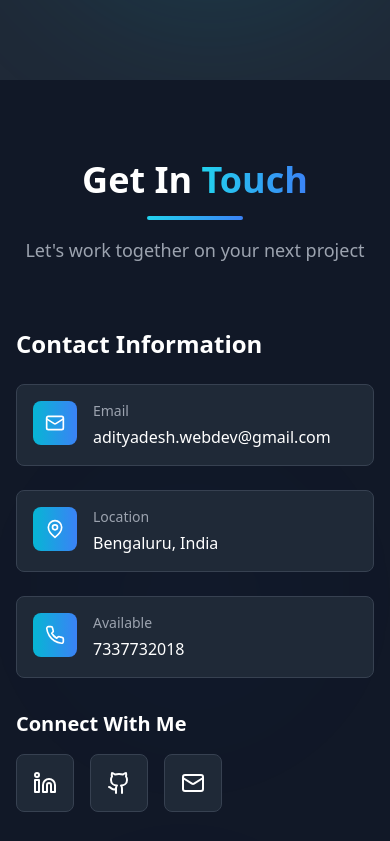
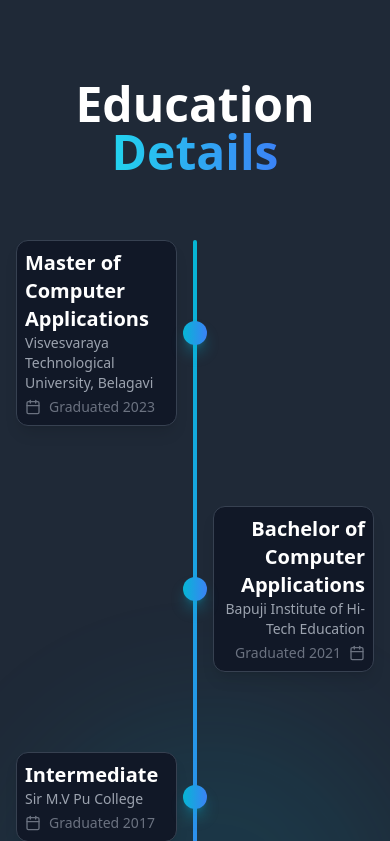
Before and after one commit to AdityaDesh1/Aditya_new_protfolio, a React (Vite) app: page / in a window 390 px wide. Shown: the part 9563-10404 px from the top of the page. Built offline with nearby package versions, Linux system fonts and the light colour scheme.

Commit message:
-- Updated the Education Part in Experience Page

```diff
--- a/src/components/Experience.tsx
+++ b/src/components/Experience.tsx
@@ -11,7 +11,7 @@ const Experience = () => {
     'Built reusable and maintainable React components to improve scalability.',
     'Implemented responsive layouts optimized for mobile and tablet devices.',
     'Enhanced web performance by minimizing CSS/JS and compressing assets.',
-    ' Improved UI consistency, accessibility, and responsiveness across the School Website.',
+    'Improved UI consistency, accessibility, and responsiveness across the School Website.',
   ];
 
   const secondResponsibilities = [
@@ -35,18 +35,50 @@ const Experience = () => {
     },
   ];
 
+  const education = [
+    {
+      degree: 'Master of Computer Applications',
+      college: 'Visvesvaraya Technological University, Belagavi',
+      year: 'Graduated 2023',
+      icon: GraduationCap,
+      // description:
+      //   'Specialized in Web Development, Database Management, and Software Engineering. Completed major full-stack projects using modern technologies.',
+    },
+    {
+      degree: 'Bachelor of Computer Applications',
+      college: 'Bapuji Institute of Hi-Tech Education',
+      year: 'Graduated 2021',
+      icon: GraduationCap,
+      // description:
+      //   'Built a strong foundation in programming, database systems, and web development. Completed mini projects and participated in coding competitions.',
+    },
+    {
+      degree: 'Intermediate',
+      college: 'Sir M.V Pu College',
+      year: 'Graduated 2017',
+      icon: GraduationCap,
+    },
+    {
+      degree: 'Higher Primary School',
+      college: 'D.R.R School',
+      year: 'Graduated 2015',
+      icon: GraduationCap,
+    },
+  ];
+
+
   return (
     <section id="experience" className="py-20 bg-gray-800 relative overflow-hidden">
       <div className="absolute top-10 left-0 w-72 h-72 bg-green-500/10 rounded-full blur-3xl animate-float"></div>
       <div className="absolute bottom-10 right-0 w-96 h-96 bg-cyan-500/10 rounded-full blur-3xl animate-float-delayed"></div>
 
       <div className="max-w-7xl mx-auto px-4 sm:px-6 lg:px-8 relative z-10">
+
         {/* ---------- Section Title ---------- */}
         <div
           ref={titleRef}
-          className={`text-center mb-16 transition-all duration-1000 ${
-            titleVisible ? 'opacity-100 translate-y-0' : 'opacity-0 translate-y-10'
-          }`}
+          className={`text-center mb-16 transition-all duration-1000 ${titleVisible ? 'opacity-100 translate-y-0' : 'opacity-0 translate-y-10'
+            }`}
         >
           <h2 className="text-4xl md:text-5xl font-bold text-white mb-4">
             Experience & <span className="text-transparent bg-clip-text bg-gradient-to-r from-cyan-400 to-blue-500">Achievements</span>
@@ -56,14 +88,14 @@ const Experience = () => {
 
         {/* ---------- Experience Cards ---------- */}
         <div ref={cardsRef} className="grid lg:grid-cols-2 gap-8 mb-16">
+
           {/* --------- First Company --------- */}
           <div
-            className={`bg-gray-900 rounded-xl p-8 border border-gray-700 hover:border-cyan-500 transition-all duration-500 h-full transform hover:-translate-y-2 hover:shadow-xl hover:shadow-cyan-500/20 ${
-              cardsVisible ? 'opacity-100 translate-x-0' : 'opacity-0 -translate-x-20'
-            }`}
+            className={`bg-gray-900 rounded-xl p-8 border border-gray-700 hover:border-cyan-500 transition-all duration-500 h-full transform hover:-translate-y-2 hover:shadow-xl hover:shadow-cyan-500/20 ${cardsVisible ? 'opacity-100 translate-x-0' : 'opacity-0 -translate-x-20'
+              }`}
           >
             <div className="flex items-start gap-4 mb-6">
-              <div className="p-3 bg-gradient-to-r from-cyan-500 to-blue-500 rounded-lg group-hover:scale-110 transition-transform duration-300">
+              <div className="p-3 bg-gradient-to-r from-cyan-500 to-blue-500 rounded-lg">
                 <Briefcase className="w-6 h-6 text-white" />
               </div>
               <div>
@@ -79,7 +111,7 @@ const Experience = () => {
             <div className="space-y-3">
               {responsibilities.map((item, index) => (
                 <div key={index} className="flex items-start gap-3 group">
-                  <CheckCircle2 className="w-5 h-5 text-cyan-400 mt-0.5 flex-shrink-0 group-hover:scale-110 transition-transform duration-300" />
+                  <CheckCircle2 className="w-5 h-5 text-cyan-400 mt-0.5 flex-shrink-0" />
                   <p className="text-gray-300 leading-relaxed">{item}</p>
                 </div>
               ))}
@@ -88,13 +120,12 @@ const Experience = () => {
 
           {/* --------- Second Company --------- */}
           <div
-            className={`bg-gray-900 rounded-xl p-8 border border-gray-700 hover:border-green-500 transition-all duration-500 h-full transform hover:-translate-y-2 hover:shadow-xl hover:shadow-green-500/20 ${
-              cardsVisible ? 'opacity-100 translate-x-0' : 'opacity-0 translate-x-20'
-            }`}
+            className={`bg-gray-900 rounded-xl p-8 border border-gray-700 hover:border-green-500 transition-all duration-500 h-full transform hover:-translate-y-2 hover:shadow-xl hover:shadow-green-500/20 ${cardsVisible ? 'opacity-100 translate-x-0' : 'opacity-0 translate-x-20'
+              }`}
             style={{ transitionDelay: '200ms' }}
           >
             <div className="flex items-start gap-4 mb-6">
-              <div className="p-3 bg-gradient-to-r from-green-500 to-emerald-500 rounded-lg group-hover:scale-110 transition-transform duration-300">
+              <div className="p-3 bg-gradient-to-r from-green-500 to-emerald-500 rounded-lg">
                 <Briefcase className="w-6 h-6 text-white" />
               </div>
               <div>
@@ -110,63 +141,31 @@ const Experience = () => {
             <div className="space-y-3">
               {secondResponsibilities.map((item, index) => (
                 <div key={index} className="flex items-start gap-3 group">
-                  <CheckCircle2 className="w-5 h-5 text-green-400 mt-0.5 flex-shrink-0 group-hover:scale-110 transition-transform duration-300" />
+                  <CheckCircle2 className="w-5 h-5 text-green-400 mt-0.5 flex-shrink-0" />
                   <p className="text-gray-300 leading-relaxed">{item}</p>
                 </div>
               ))}
             </div>
           </div>
-
-          {/* --------- Commented Education Section ---------
-          <div
-            className={`bg-gray-900 rounded-xl p-8 border border-gray-700 hover:border-cyan-500 transition-all duration-500 h-full transform hover:-translate-y-2 hover:shadow-xl hover:shadow-cyan-500/20 ${
-              cardsVisible ? 'opacity-100 translate-x-0' : 'opacity-0 translate-x-20'
-            }`}
-            style={{ transitionDelay: '200ms' }}
-          >
-            <div className="flex items-start gap-4 mb-6">
-              <div className="p-3 bg-gradient-to-r from-green-500 to-emerald-500 rounded-lg group-hover:scale-110 transition-transform duration-300">
-                <GraduationCap className="w-6 h-6 text-white" />
-              </div>
-              <div>
-                <h3 className="text-2xl font-bold text-white mb-2">Education</h3>
-                <p className="text-cyan-400 font-semibold mb-1">Master of Computer Applications</p>
-                <p className="text-gray-400">Visvesvaraya Technological University, Belagavi</p>
-                <div className="flex items-center gap-2 text-gray-400 mt-1">
-                  <Calendar className="w-4 h-4" />
-                  <span>Graduated 2024</span>
-                </div>
-              </div>
-            </div>
-
-            <div className="mt-6 p-4 bg-gray-800 rounded-lg border border-gray-700">
-              <p className="text-gray-300 leading-relaxed">
-                Specialized in Web Development, Database Management, and Software Engineering. Completed major projects in full-stack development and gained hands-on experience with modern web technologies.
-              </p>
-            </div>
-          </div>
-          */}
         </div>
 
         {/* ---------- Achievements Section ---------- */}
         <div ref={achievementsRef}>
           <h3
-            className={`text-3xl font-bold text-white mb-8 text-center transition-all duration-1000 ${
-              achievementsVisible ? 'opacity-100 translate-y-0' : 'opacity-0 translate-y-10'
-            }`}
+            className={`text-3xl font-bold text-white mb-8 text-center transition-all duration-1000 ${achievementsVisible ? 'opacity-100 translate-y-0' : 'opacity-0 translate-y-10'
+              }`}
           >
             Certifications & <span className="text-transparent bg-clip-text bg-gradient-to-r from-cyan-400 to-blue-500">Achievements</span>
           </h3>
 
-          <div className="grid md:grid-cols-2 gap-6">
+          <div className="grid md:grid-cols-2 gap-6 mb-16">
             {achievements.map((achievement, index) => {
               const Icon = achievement.icon;
               return (
                 <div
                   key={index}
-                  className={`group bg-gray-900 rounded-xl p-6 border border-gray-700 hover:border-cyan-500 transition-all duration-500 transform hover:-translate-y-2 hover:shadow-xl hover:shadow-cyan-500/20 hover:rotate-2 ${
-                    achievementsVisible ? 'opacity-100 scale-100' : 'opacity-0 scale-90'
-                  }`}
+                  className={`group bg-gray-900 rounded-xl p-6 border border-gray-700 hover:border-cyan-500 transition-all duration-500 transform hover:-translate-y-2 hover:shadow-xl hover:shadow-cyan-500/20 hover:rotate-2 ${achievementsVisible ? 'opacity-100 scale-100' : 'opacity-0 scale-90'
+                    }`}
                   style={{ transitionDelay: `${index * 150}ms` }}
                 >
                   <div className="flex justify-center mb-4">
@@ -185,6 +184,68 @@ const Experience = () => {
             })}
           </div>
         </div>
+
+        {/* ---------- Education Details Section ---------- */}
+
+        {/* <h2 className="text-4xl md:text-5xl font-bold text-white mb-4 text-center">
+            Education & <span className="text-transparent bg-clip-text bg-gradient-to-r from-cyan-400 to-blue-500">Details</span>
+          </h2>
+          <div className="w-24 h-1 bg-gradient-to-r from-cyan-400 to-blue-500 mx-auto rounded-full"></div> */}
+
+        {/* ---------- Education Details Section (Alternate Timeline) ---------- */}
+        <div
+          className={`mt-20 transition-all duration-700 ${achievementsVisible ? "opacity-100 translate-y-0" : "opacity-0 translate-y-10"
+            }`}
+        >
+          <h3 className="text-5xl font-bold text-white mb-16 text-center">
+            Education{" "}
+            <span className="text-transparent bg-clip-text bg-gradient-to-r from-cyan-400 to-blue-500">
+              Details
+            </span>
+          </h3>
+
+          <div className="relative max-w-5xl mx-auto">
+            {/* Center Line */}
+            <div className="absolute left-1/2 transform -translate-x-1/2 w-1 h-full bg-gradient-to-b from-cyan-500 to-blue-500 rounded-full"></div>
+
+            <div className="space-y-20">
+              {education.map((edu, index) => {
+                const isLeft = index % 2 === 0;
+
+                return (
+                  <div
+                    key={index}
+                    className={`relative flex items-center ${isLeft ? "justify-start" : "justify-end"
+                      }`}
+                  >
+                    {/* Node Dot */}
+                    <div className="absolute left-1/2 transform -translate-x-1/2 w-6 h-6 bg-gradient-to-r from-cyan-500 to-blue-500 rounded-full shadow-lg shadow-cyan-500/40"></div>
+
+                    {/* Card */}
+                    <div
+                      className={`w-[45%] bg-gray-900 border border-gray-700 rounded-xl p-2 shadow-lg hover:shadow-cyan-500/20 transition-all duration-500 hover:-translate-y-1 ${isLeft ? "text-left" : "text-right"
+                        }`}
+                    >
+                      <h4 className="text-xl font-bold text-white">{edu.degree}</h4>
+                      <p className="text-gray-400 text-sm">{edu.college}</p>
+
+                      <div
+                        className={`flex items-center gap-2 text-gray-500 text-sm mt-1 ${isLeft ? "" : "flex-row-reverse"
+                          }`}
+                      >
+                        <Calendar className="w-4 h-4" />
+                        <span>{edu.year}</span>
+                      </div>
+                    </div>
+                  </div>
+                );
+              })}
+            </div>
+          </div>
+        </div>
+
+
+
       </div>
     </section>
   );
```
